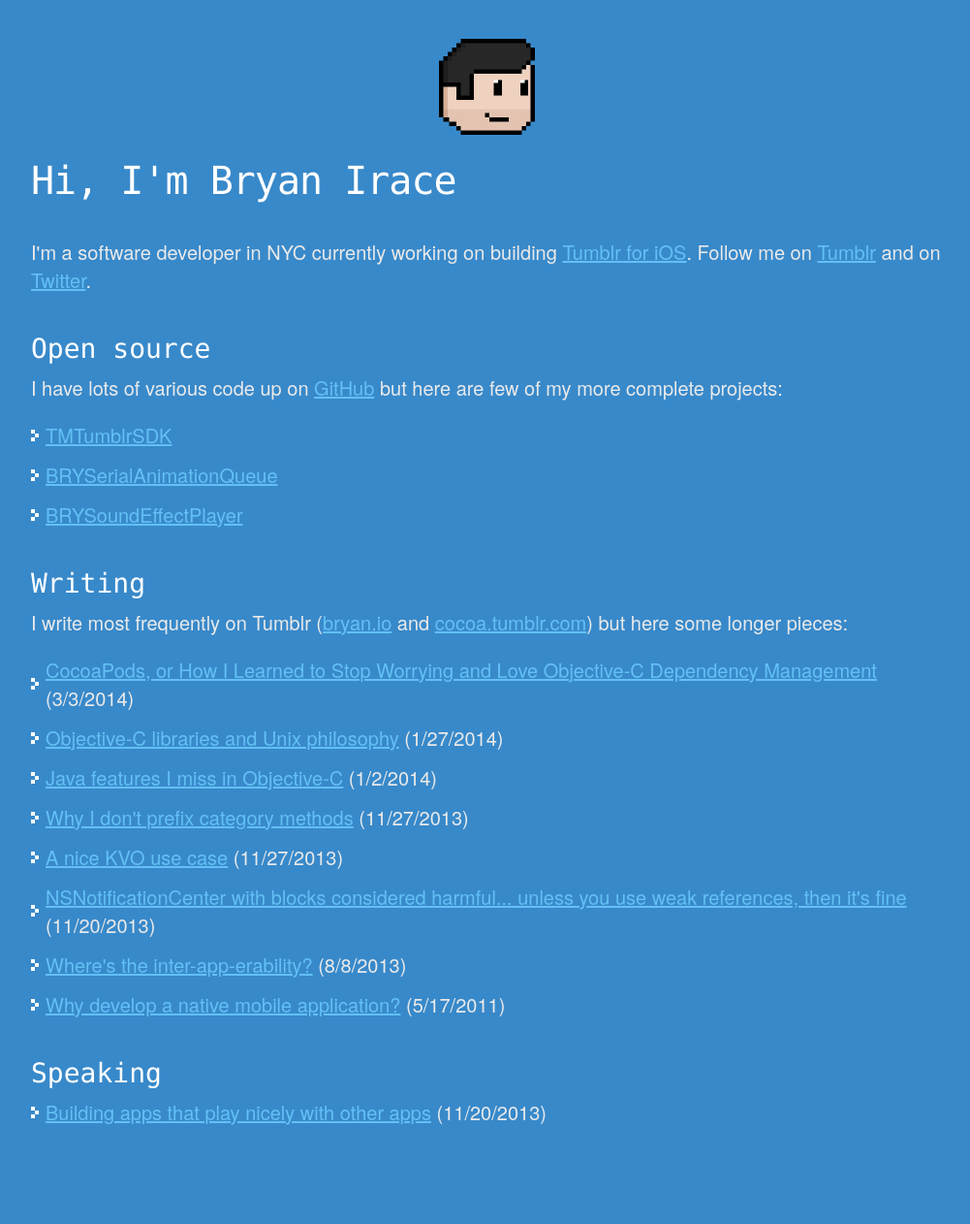
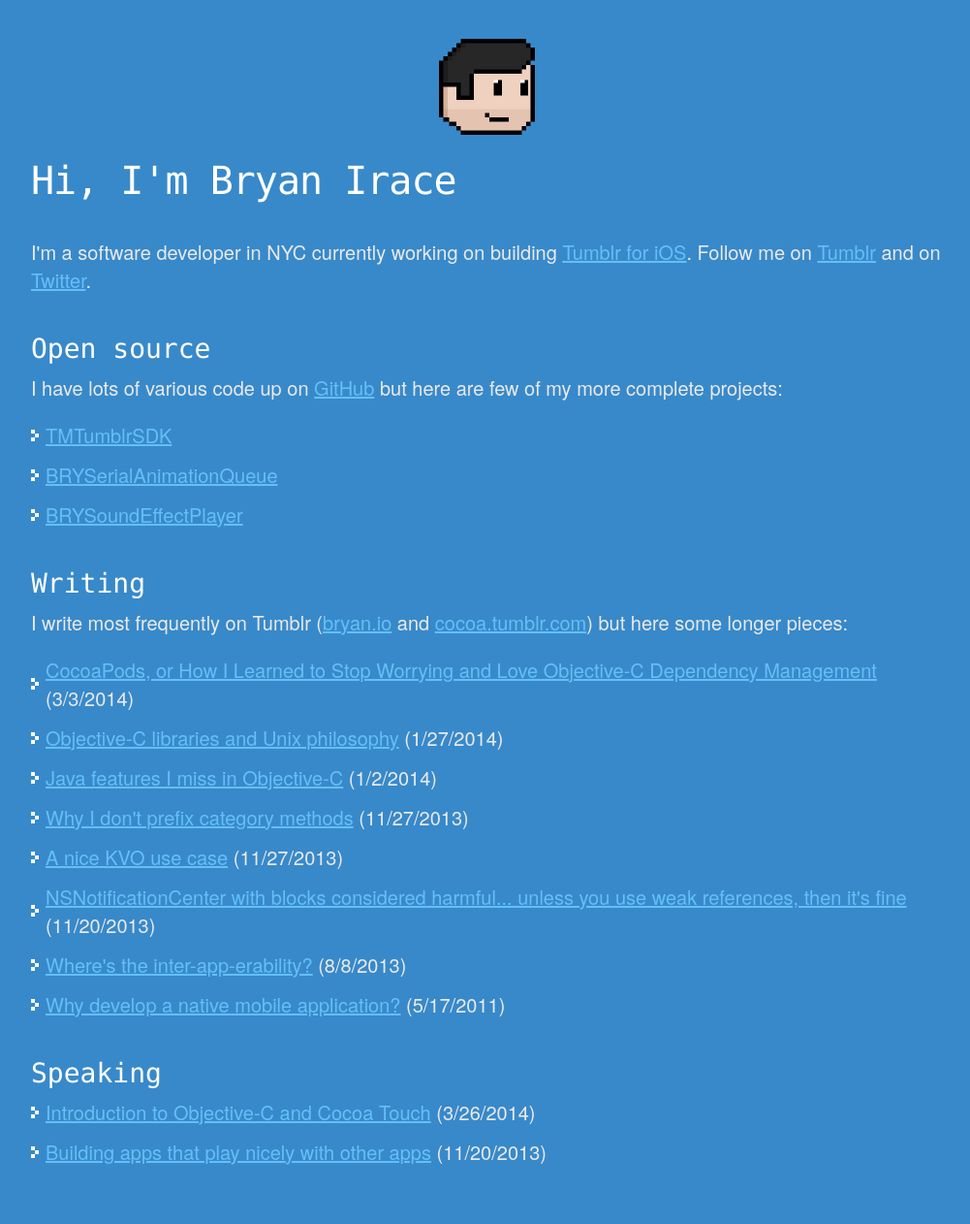
Before and after one commit to irace/irace.github.com, a Jekyll site: the page built from index.html, in a window 1280 px wide. Shown: the whole page at 97% size, without its empty margins (138-1139 px from the left). Built offline with Jekyll 4.4.1, drawn with Linux system fonts in a browser that asks for light colours; nearby versions of some CDN libraries; before the commit the page ends 1221 px from its top, so only the background shows below that.

Commit message:
Add Objective-C intro slide deck link

```diff
--- a/index.html
+++ b/index.html
@@ -65,6 +65,7 @@ layout: none
     <section class="sixteen columns">
       <h3>Speaking</h3>
       <ul>
+        <li><a href="https://speakerdeck.com/irace/introduction-to-objective-c-and-cocoa-touch">Introduction to Objective-C and Cocoa Touch</a> (3/26/2014)</li>
         <li><a href="https://speakerdeck.com/irace/building-apps-that-play-nicely-with-other-apps">Building apps that play nicely with other apps</a> (11/20/2013)</li>
       </ul>
     </section>
```
